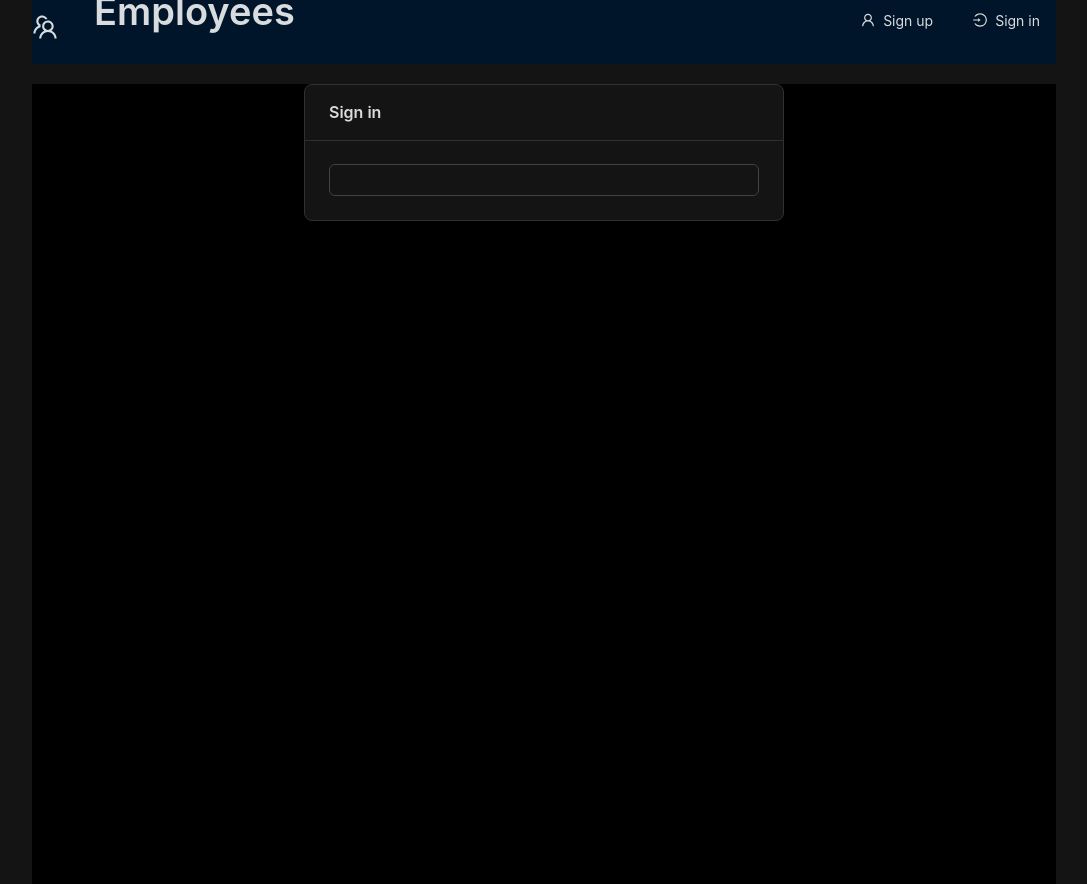
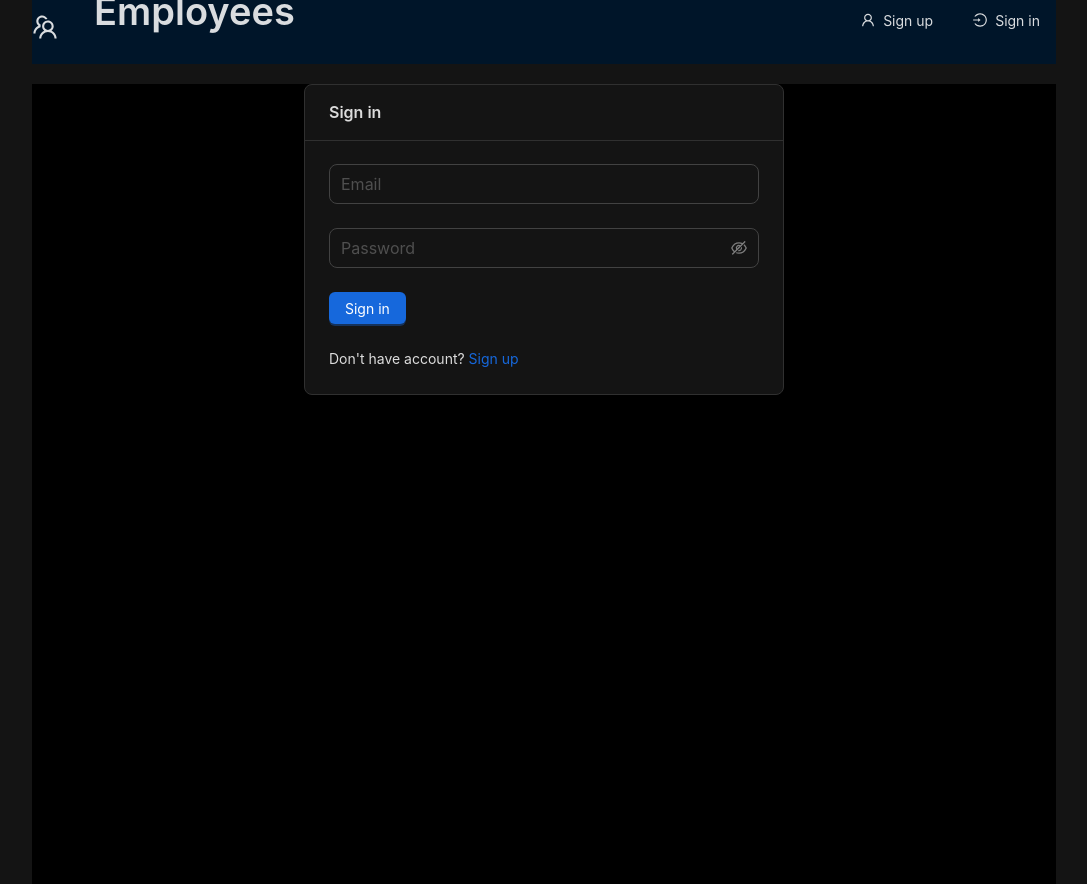
Before and after one commit to nilsmanc/employee-dashboard-frontend, a React (Create React App) app: page /login in a window 1280 px wide. Shown: the whole page, without its empty margins (96-1183 px from the left). Built offline with nearby package versions, Linux system fonts and the light colour scheme.

Commit message:
login page

```diff
--- a/src/pages/login/index.tsx
+++ b/src/pages/login/index.tsx
@@ -1,5 +1,10 @@
-import { Card, Form, Input, Row } from 'antd'
+import { Card, Form, Row, Space, Typography } from 'antd'
 import { Layout } from '../../components/layout'
+import { CustomInput } from '../../components/custom-input'
+import { PasswordInput } from '../../components/password-input'
+import { CustomButton } from '../../components/custom-button'
+import { Link } from 'react-router-dom'
+import { Paths } from '../../paths'
 
 export const Login = () => {
   return (
@@ -7,8 +12,17 @@ export const Login = () => {
       <Row align="middle" justify="center">
         <Card title="Sign in" style={{ width: '30rem' }}>
           <Form onFinish={() => null}>
-            <Input />
+            <CustomInput type="email" name="email" placeholder="Email" />
+            <PasswordInput name="password" placeholder="Password" />
+            <CustomButton type="primary" htmlType="submit">
+              Sign in
+            </CustomButton>
           </Form>
+          <Space direction="vertical" size="large">
+            <Typography.Text>
+              Don't have account? <Link to={Paths.register}>Sign up</Link>
+            </Typography.Text>
+          </Space>
         </Card>
       </Row>
     </Layout>
```
